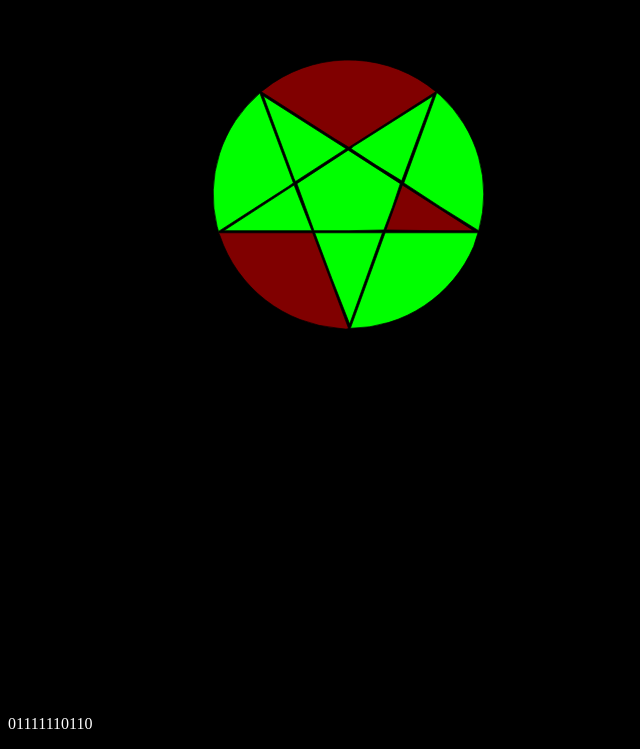
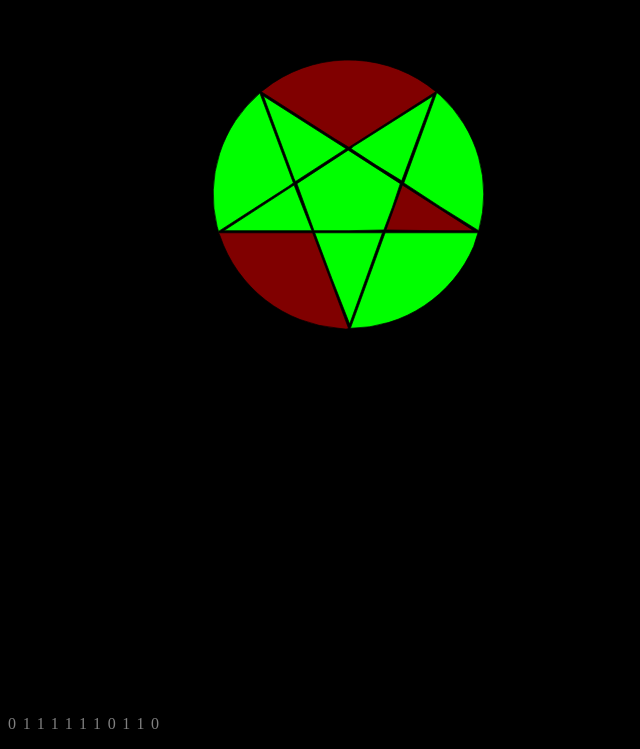
Before and after one commit to PanzerPandaNinja/Pentaclock, a plain HTML site: page index.html in a window 1280 px wide. Shown: the part 113-862 px from the top of the page, without its empty margins (0-640 px from the left). Drawn offline with Linux system fonts and the light colour scheme.

Commit message:
Clean up and polish

```diff
--- a/pentaclock.css
+++ b/pentaclock.css
@@ -1,5 +1,10 @@
 body
 {
-    background-color: black; /* The page background will be black */
-    color: white; /* The page text will be white */
+    background-color: black;
+    color: grey;
 }
+
+p
+{
+  letter-spacing: 6.66px;
+}
```
Also changed, not shown: 1337.png (added).
